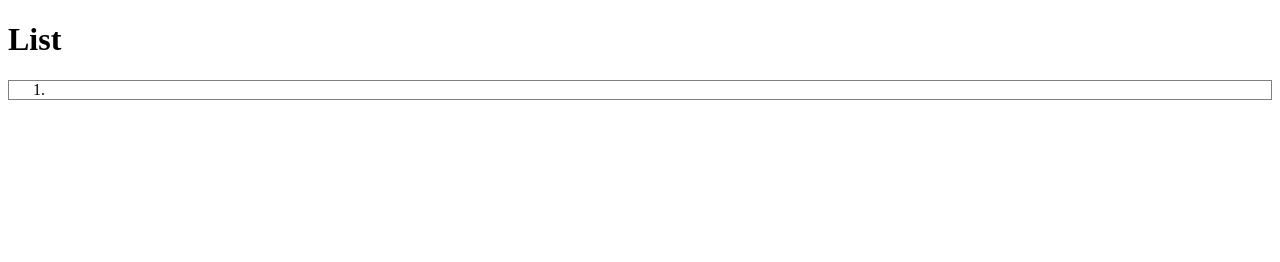
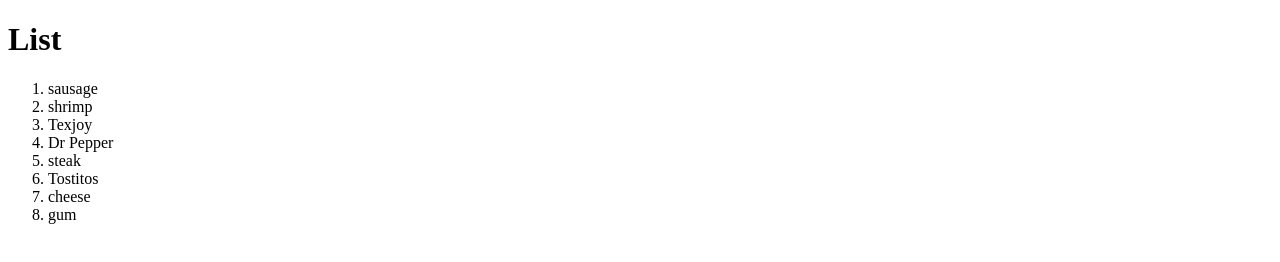
Before and after one commit to chelsey-wiley/little-web-assignments, a plain HTML site: page week5/11-29-examples/simple-list.html in a window 1280 px wide. Drawn offline with Linux system fonts and the light colour scheme.

Commit message:
completed simple list assignment

```diff
--- a/week5/11-29-examples/simple-list.html
+++ b/week5/11-29-examples/simple-list.html
@@ -12,8 +12,8 @@
 
     <h1>List</h1>
 
-    <ol class="the-list">
-      <li></li>
+    <ol id="the-list">
+
     </ol>
 
     <script src="simple-list.js"></script>
--- a/week5/11-29-examples/simple-list.js
+++ b/week5/11-29-examples/simple-list.js
@@ -1,4 +1,4 @@
-var theList = document.querySelector('.the-list');
+var theList = document.querySelector('#the-list');
 console.log('it works')
 
 var groceryList = [
@@ -11,3 +11,14 @@
   'cheese',
   'gum'
 ];
+
+function updateList(){
+
+for (var i = 0; i < groceryList.length; i++) {
+  var thing = document.createElement('LI');
+  thing.textContent = groceryList[i];
+  theList.appendChild(thing);
+  };
+};
+
+updateList();
```
